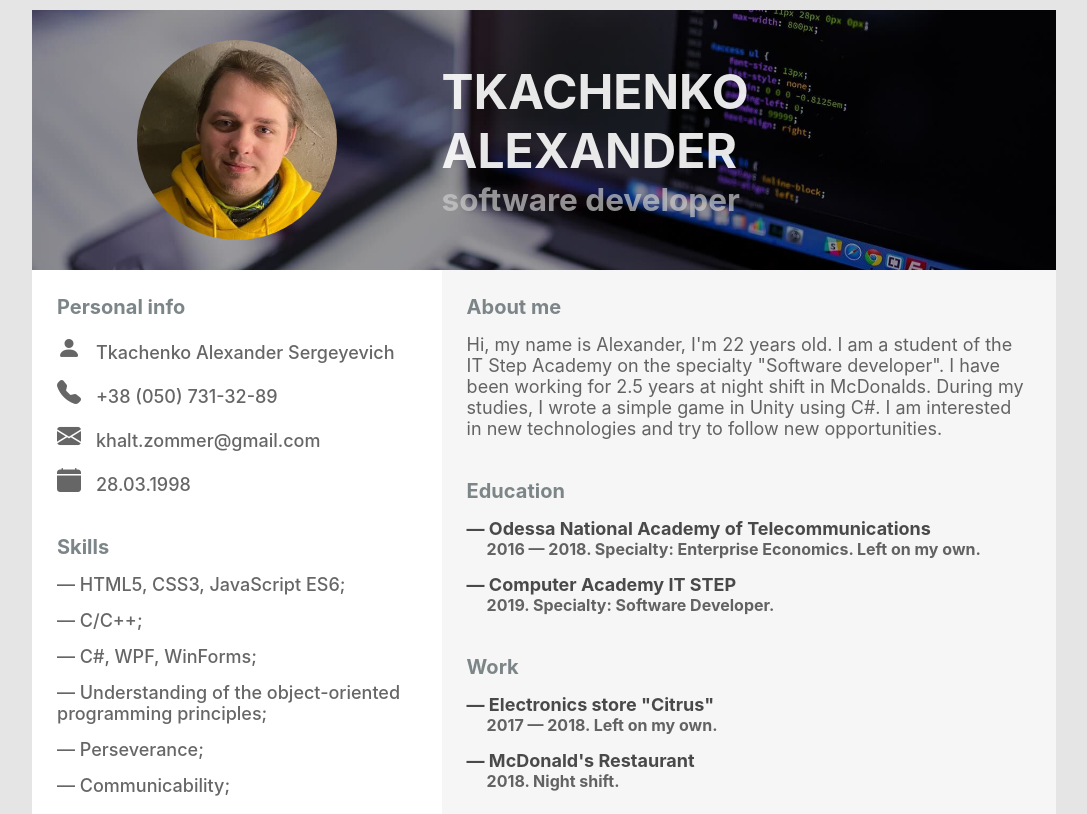
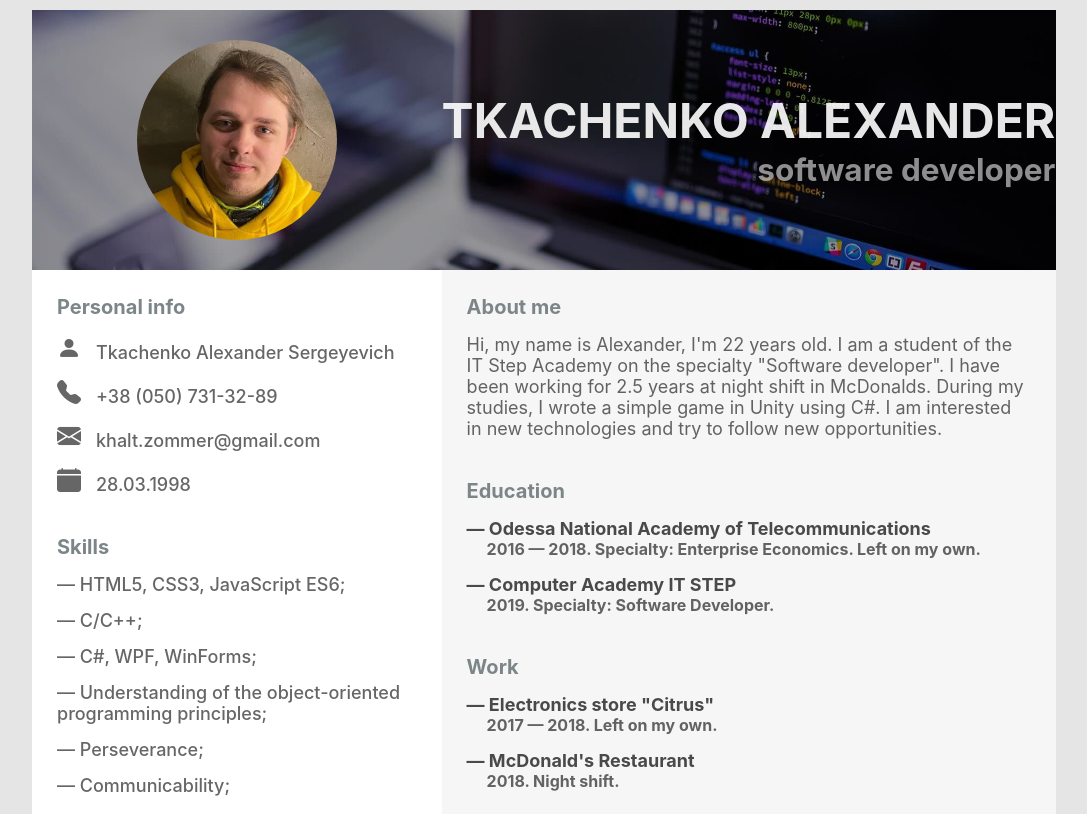
Before and after one commit to Algelion/cv, a plain HTML site: page index.html in a window 1280 px wide. Shown: the top 814 px of the page, without its empty margins (96-1183 px from the left). Drawn offline with nearby package versions, Linux system fonts and the light colour scheme.

Commit message:
Update style.css

```diff
--- a/css/style.css
+++ b/css/style.css
@@ -164,15 +164,6 @@ main aside:nth-child(2) {
           align-items: flex-start;
 }
 
-@media (max-width: 1700px) {
-  header .name {
-    width: 200px;
-  }
-  header .position {
-    text-align: left;
-  }
-}
-
 @media (max-width: 1280px) {
   header, main {
     width: 80%;
```
